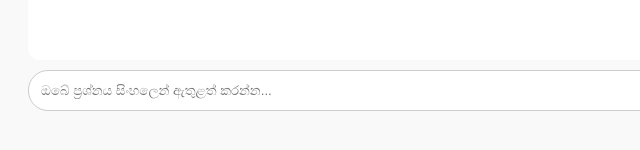
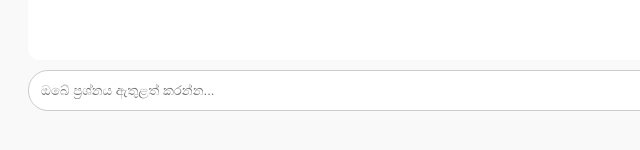
Before and after one commit to smstechteam/hero-1.0, a plain HTML site: page index.html in a window 1280 px wide. Shown: the part 546-696 px from the top of the page, 0-640 px from the left. Drawn offline with Linux system fonts and the light colour scheme.

Commit message:
Update index.html

```diff
--- a/index.html
+++ b/index.html
@@ -19,7 +19,7 @@
 <body>
   <h2>🤖 ආයතන AI උපදේශකය</h2>
   <div id="chat"></div>
-  <input type="text" id="question" placeholder="ඔබේ ප්‍රශ්නය සිංහලෙන් ඇතුළත් කරන්න..." />
+  <input type="text" id="question" placeholder="ඔබේ ප්‍රශ්නය ඇතුළත් කරන්න..." />
   <button onclick="ask()">යවන්න</button>
 
   <script>
@@ -51,5 +51,4 @@
     });
   </script>
 </body>
-
 </html>
```
